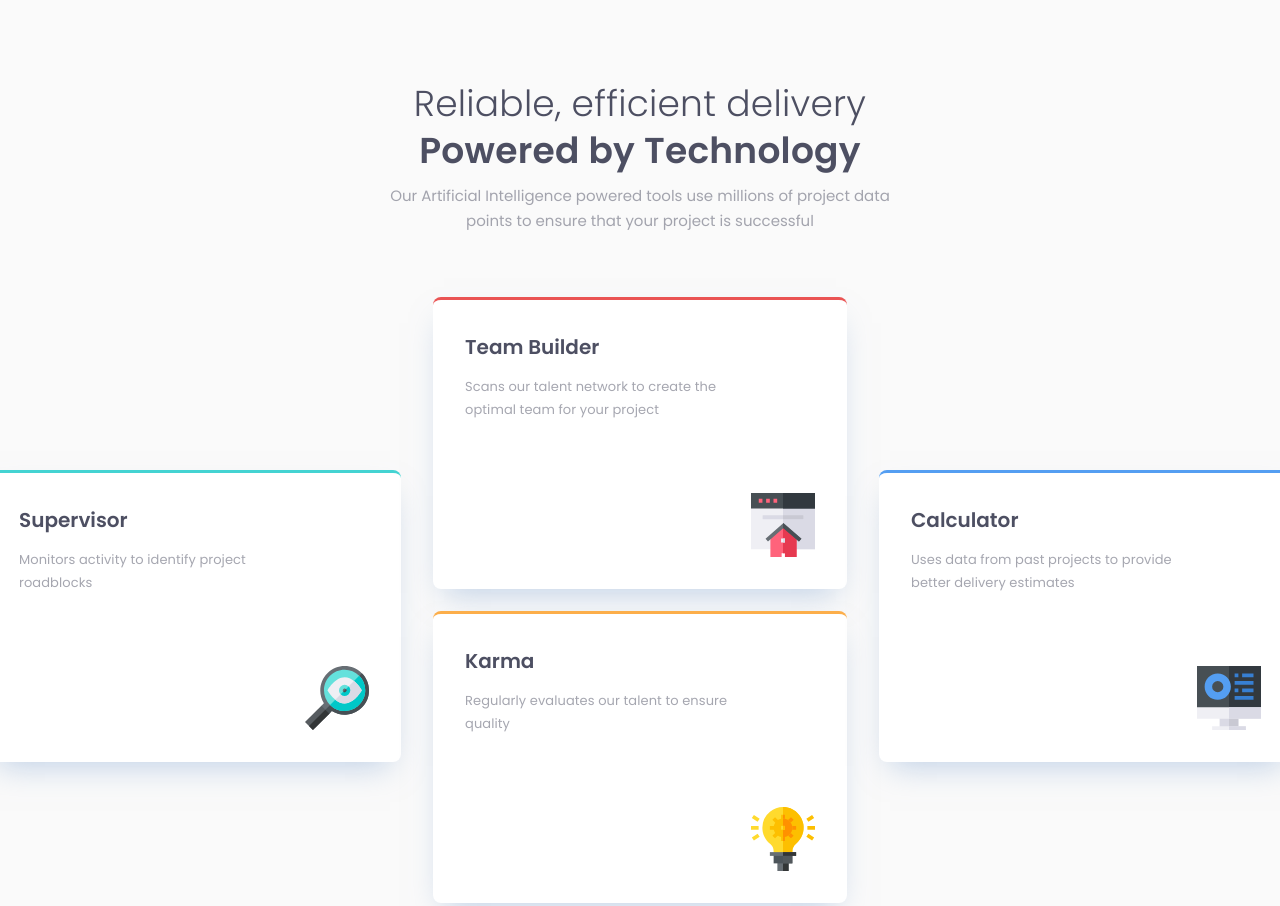
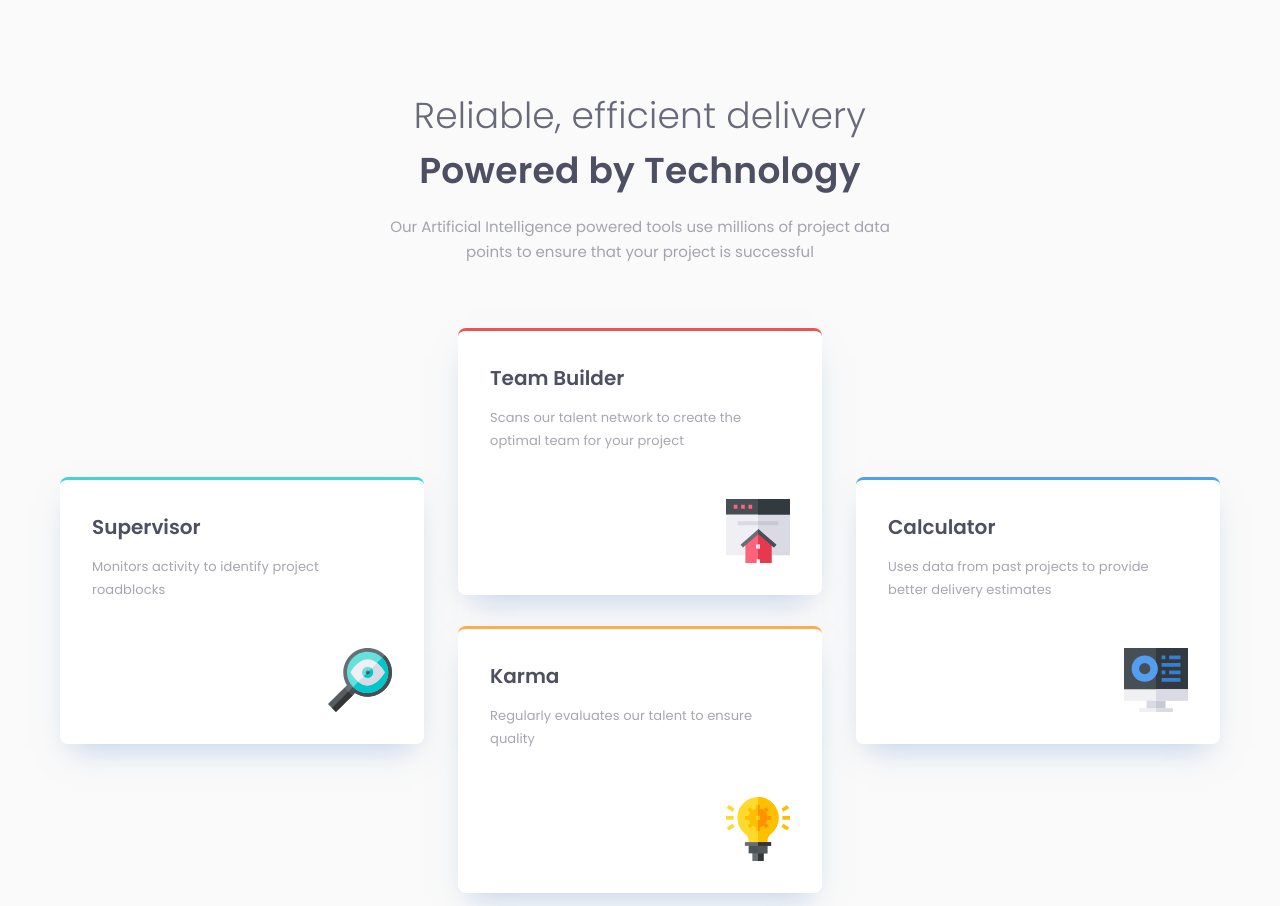
Before and after one commit to ValsCodes/FM-Four-Card-Feature-Section, a website: page index.html in a window 1280 px wide. Shown: the top 906 px of the page. Drawn offline with Linux system fonts and the light colour scheme.

Commit message:
fix Size, Topography, landmarks, alts

```diff
--- a/index.html
+++ b/index.html
@@ -14,9 +14,10 @@
 
 <body class="body-format">
 
+  <div role="main">
     <div class="header-text">
-    <h1 class="poppins-300">Reliable, efficient delivery</h1>
-    <h2 class="poppins-600">Powered by Technology</h2>
+      <h1>Reliable, efficient delivery</h1>
+      <h2>Powered by Technology</h2>
 
       <p class="small-text poppins-400">
         Our Artificial
@@ -46,7 +47,7 @@
           <div class="panels" style="border-top-color:#FCAE4A" alt="">
             <h5>Karma</h5>
             <p>Regularly evaluates our talent to ensure quality</p>
-          <img src="images/icon-karma.svg">
+            <img src="images/icon-karma.svg" alt="">
           </div>
         </div>
 
@@ -56,10 +57,10 @@
         <div class="panels" style="border-top-color:#549EF2;" alt="">
           <h6>Calculator</h6>
           <p>Uses data from past projects to provide better delivery estimates</p>
-        <img src="images/icon-calculator.svg">
+          <img src="images/icon-calculator.svg" alt="">
         </div>
       </div>
-
+    </div>
   </div>
 </body>
 
--- a/src/scss/styles.scss
+++ b/src/scss/styles.scss
@@ -22,16 +22,29 @@
   text-align: center;
   margin-bottom: 4rem;
 
-h1,
+  h1 {
+    color: #4D4F62;
+    font-family: Poppins;
+    font-size: 36px;
+    font-style: normal;
+    font-weight: 300;
+    line-height: normal;
+    letter-spacing: 0.25px;
+    margin: 0;
+    --tw-text-opacity: 0.85;
+    color: rgb(77 79 98 / var(--tw-text-opacity));
+  }
+
   h2 {
     color: #4D4F62;
-    line-height: 2.25rem;
-    font-size: 2.25rem;
-    line-height: 2rem;
-    letter-spacing: .0156rem;
-    --tw-text-opacity: 1;
-    color: rgb(77 79 98 / var(--tw-text-opacity));
-    margin: 0 0 .9375rem 0;
+    text-align: center;
+    font-family: Poppins;
+    font-size: 36px;
+    font-style: normal;
+    font-weight: 600;
+    line-height: normal;
+    letter-spacing: 0.25px;
+    margin: 0;
   }
 
   p {
@@ -60,14 +73,14 @@
   grid-template-columns: repeat(3, 350px);
   justify-items: center;
   align-items: center;
-  gap: 6rem;
+  gap: 3rem;
   justify-content: center;
 }
 
 .container-2 {
   display: flex;
   flex-direction: column;
-  grid-gap: 4em;
+  grid-gap: 3rem;
 }
 
 .item-1 {
@@ -95,8 +108,8 @@
   background: #FFF;
   position: relative;
   color: #4D4F62;
-  width: 21.875rem;
-  height: 14.0625rem;
+  width: 18.75rem;
+  height: 12.5rem;
   padding: 2rem;
   border-radius: .5rem;
   box-shadow: 0rem .9375rem 1.875rem -0.6875rem rgba(131, 166, 210, 0.50);
@@ -117,7 +130,7 @@
   }
 
     p {
-      width: 17.875rem;
+      max-width: 17.875rem;
       color: #4D4F62;
       font-size: .8125rem;
       font-style: normal;
```
Also changed, not shown: src/css/styles.css, 1 other file. Lines whose indentation alone changed are shown as unchanged.
